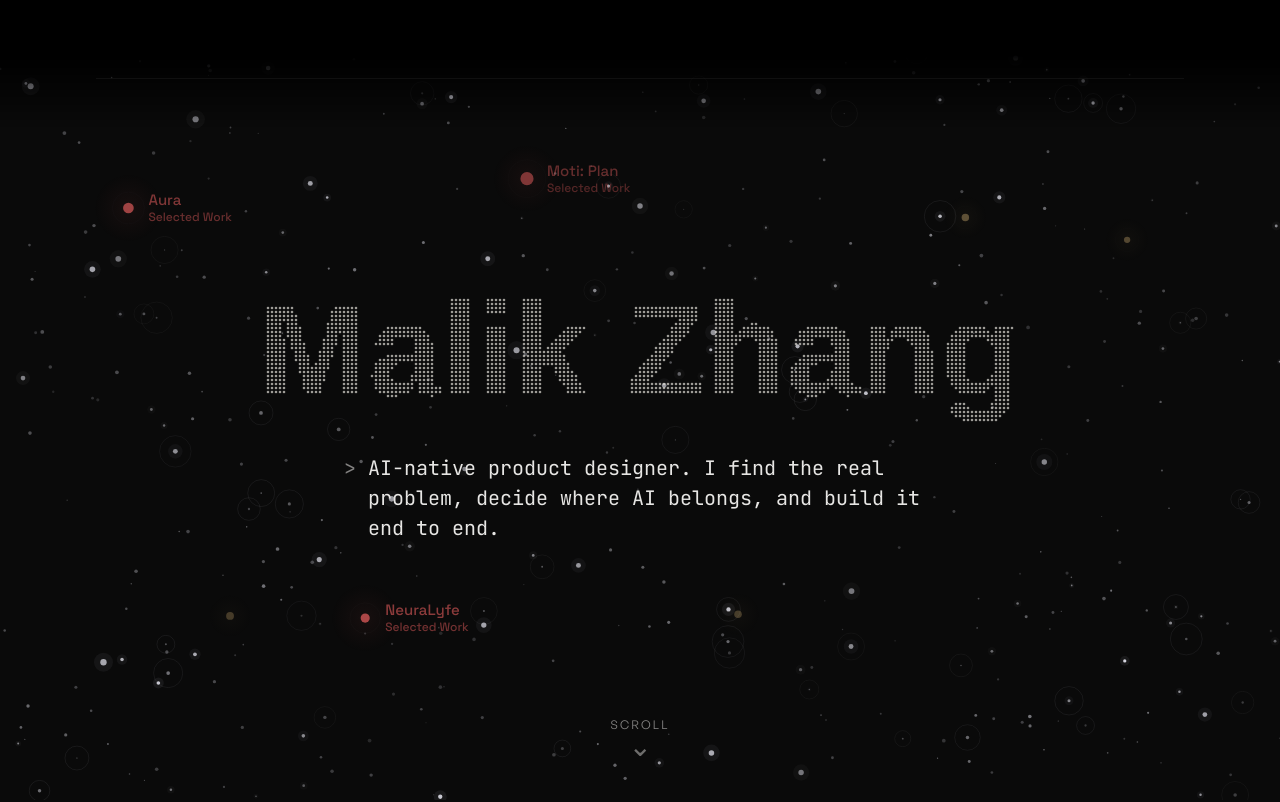
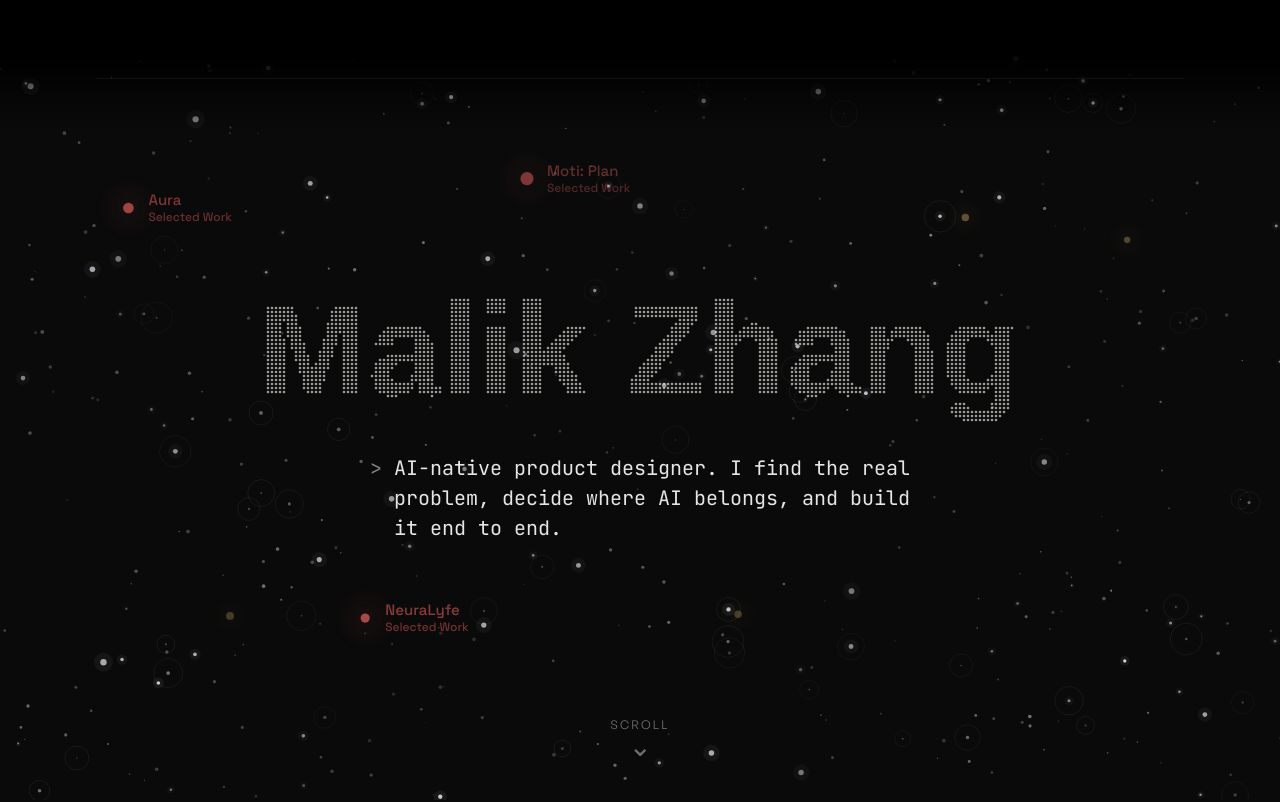
Before and after one commit to Malik1942/Malik-Portfolio, a React (Vite) app: page / in a window 1280 px wide. Shown: the top 802 px of the page. Built offline with nearby package versions, Linux system fonts and the light colour scheme.

Commit message:
Tune the hero subline wrap and give Scroll the same pulse
Desktop caps the one-liner at 43ch so it breaks after "build". Mobile uses the same mono, left-aligned inside a centered block, and Scroll now highlights with the chevron.

```diff
--- a/src/components/HeroSection.tsx
+++ b/src/components/HeroSection.tsx
@@ -83,11 +83,11 @@ const TerminalOneLiner = ({ isVisible }: { isVisible: boolean }) => {
   }, []);
 
   return (
-    <div className="flex items-baseline gap-2 md:gap-3 text-label md:text-xl font-mono leading-relaxed max-w-[320px] md:max-w-[640px] px-6">
+    <div className="flex items-baseline gap-2 md:gap-3 text-label md:text-xl font-mono leading-relaxed px-6">
       {/* Prompt glyph — items-baseline keeps it on the first text line */}
       <span className="text-foreground/55 shrink-0 select-none">{'>'}</span>
-      {/* Typed text + cursor */}
-      <span className="text-foreground/72 text-left">
+      {/* 43ch is just wide enough for "…and build" and just short of "…and build it". */}
+      <span className="text-foreground/72 text-left max-w-[43ch]">
         <MotiLink>{TERMINAL_TEXT.slice(0, Math.min(len, ACCENT_WORD.length))}</MotiLink>
         {TERMINAL_TEXT.slice(ACCENT_WORD.length, len)}
         <span
@@ -164,7 +164,7 @@ const HeroSection = ({ isAboutOpen, onAboutClick, onAboutBack, onSectionClick }:
         }}
         transition={{ duration: 0.7, delay: isAboutOpen ? 0 : isLoaded ? 1.2 : 0 }}
       >
-        <p className="text-base text-foreground/72 font-light leading-normal max-w-[340px] text-center px-6">
+        <p className="text-sm text-foreground/72 font-mono leading-snug max-w-[340px] text-left px-6">
           <MotiLink>{ACCENT_WORD}</MotiLink>{TERMINAL_TEXT.slice(ACCENT_WORD.length)}
         </p>
       </motion.div>
@@ -196,11 +196,17 @@ const HeroSection = ({ isAboutOpen, onAboutClick, onAboutBack, onSectionClick }:
           animate={{ opacity: 1 }}
           transition={{ duration: 0.8, delay: 2.8 }}
         >
-          <span className="text-label uppercase tracking-eyebrow text-foreground/55">Scroll</span>
+          <motion.span
+            className="text-label uppercase tracking-eyebrow text-foreground"
+            animate={{ opacity: [0.45, 0.7, 0.45] }}
+            transition={{ duration: 3.0, repeat: Infinity, ease: "easeInOut" }}
+          >
+            Scroll
+          </motion.span>
           <motion.span
             className="font-display text-title text-foreground leading-none select-none"
             style={{ display: "inline-block", transform: "scaleX(1.6)", marginTop: "-2px" }}
-            animate={{ y: [0, 4, 0], opacity: [0.45, 0.70, 0.45] }}
+            animate={{ y: [0, 4, 0], opacity: [0.45, 0.7, 0.45] }}
             transition={{ duration: 3.0, repeat: Infinity, ease: "easeInOut" }}
           >
             ⌄
```
